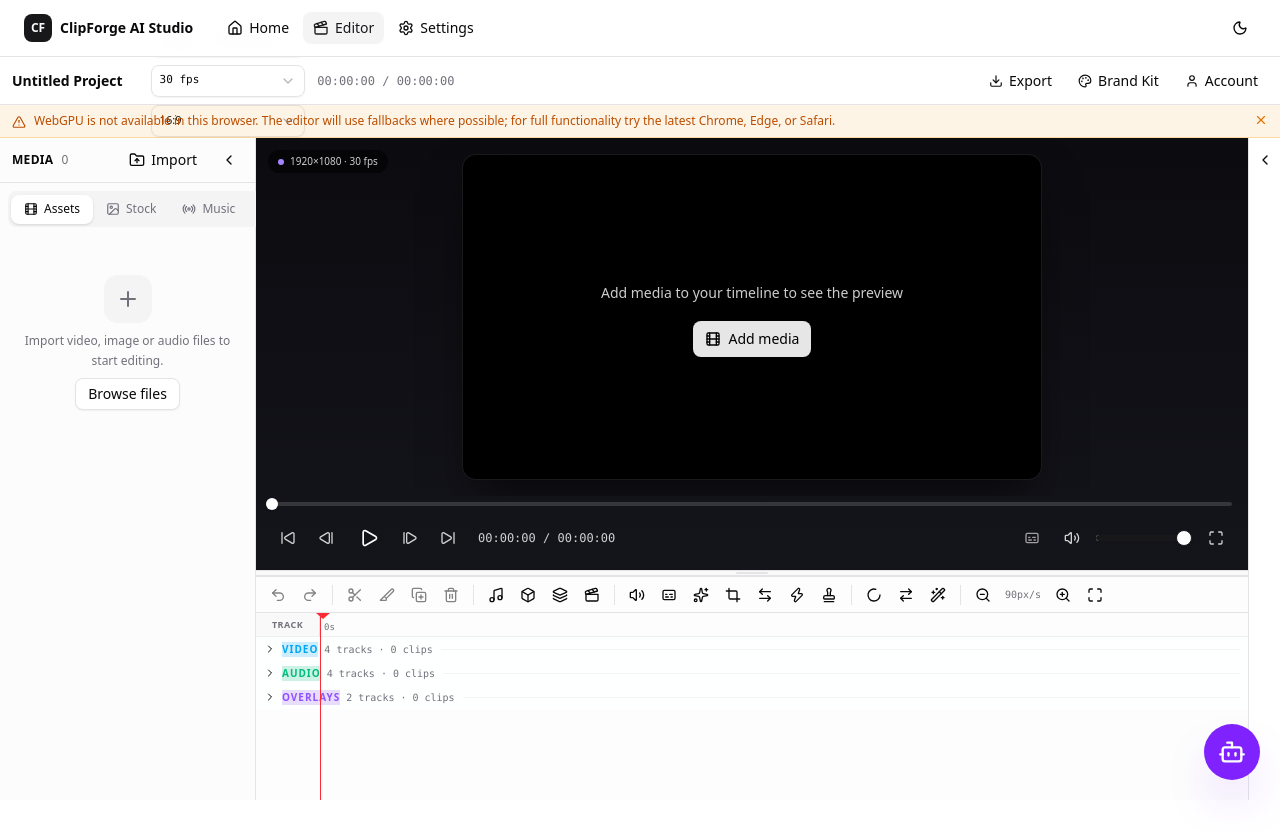
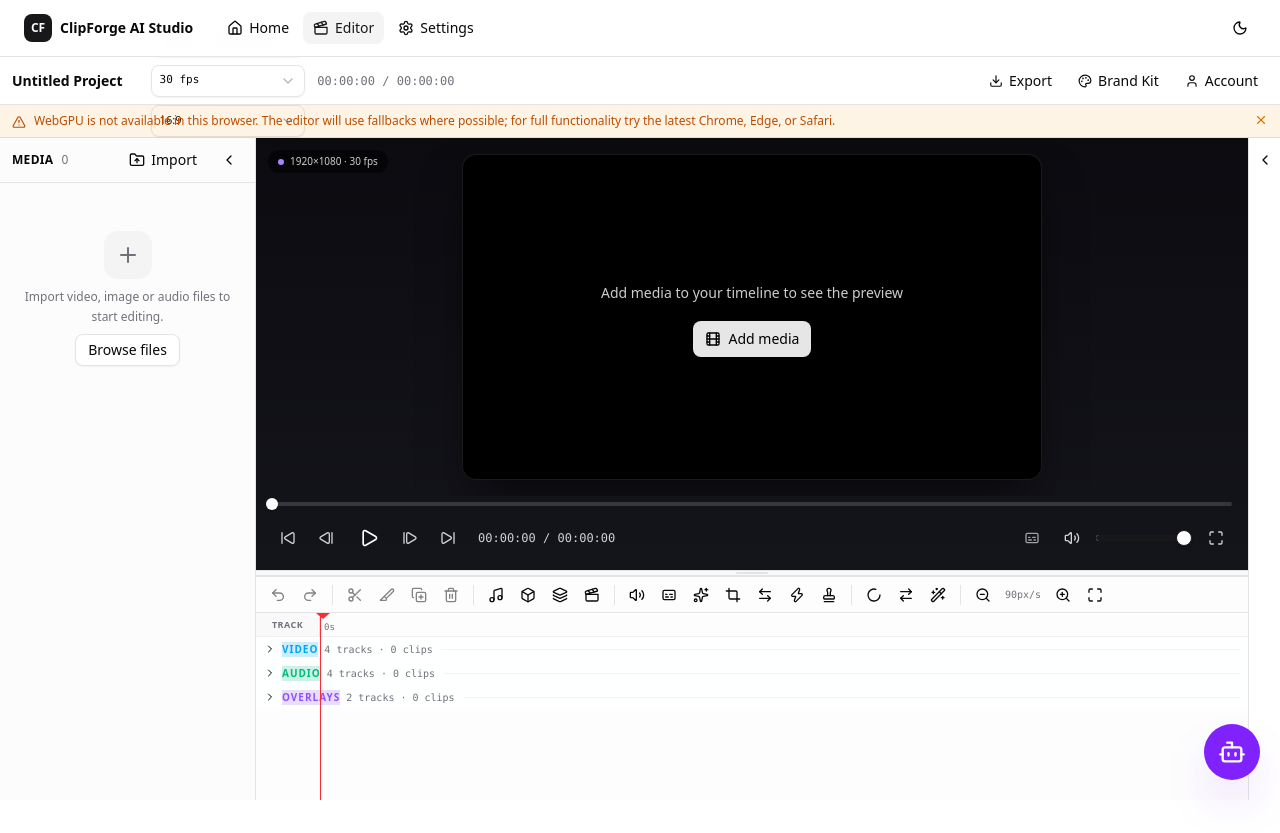
Before and after one commit to piyushmehta910/AI-Video-Editor, a React (Vite) app: page /editor in a window 1280 px wide. Built offline with nearby package versions, Linux system fonts and the light colour scheme.

Commit message:
Simplify left panel to Import + Asset list only

```diff
--- a/src/ui/media/MediaBrowser.tsx
+++ b/src/ui/media/MediaBrowser.tsx
@@ -1,16 +1,11 @@
 import * as React from 'react'
-import { Box, Check, ChevronLeft, Film, FolderUp, Image, Music, Plus, Radio, Scan, Smile, Trash2, Type } from 'lucide-react'
+import { Box, Check, ChevronLeft, Film, FolderUp, Image, Music, Plus, Scan, Trash2, Type } from 'lucide-react'
 import { useTimelineStore } from '@/stores/timelineStore'
 import type { Asset, TrackType } from '@/engine/types'
 import { Button } from '@/components/ui/button'
-import { Tabs, TabsContent, TabsList, TabsTrigger } from '@/components/ui/tabs'
 import { cn } from '@/lib/utils'
 import { formatSeconds } from '@/engine/types'
 import { analyzeAsset } from '@/api/llm/analysis'
-import { StockMediaSearch } from './StockMediaSearch'
-import { MusicSearch } from './MusicSearch'
-import { StickerSearch } from './StickerSearch'
-import { ModelSearch } from './ModelSearch'
 
 const ACCEPTED =
   '.mp4,.m4v,.mov,.webm,.mkv,.avi,.mpg,.mpeg,.ts,.ogv,.3gp,video/*,.mp3,.wav,.ogg,.m4a,.aac,.flac,.opus,audio/*,.jpg,.jpeg,.png,.gif,.webp,.avif,.bmp,.svg,image/*,.glb,.gltf,model/gltf-binary,model/gltf+json'
@@ -98,26 +93,7 @@ export function MediaBrowser({ onCollapse }: { onCollapse?: () => void }) {
         )}
       </div>
 
-      <Tabs defaultValue="assets" className="flex min-h-0 flex-1 flex-col gap-0">
-        <TabsList className="mx-2 mt-2 w-auto self-start rounded-md bg-muted">
-          <TabsTrigger value="assets" className="px-3 text-xs">
-            <Film className="size-3.5" /> Assets
-          </TabsTrigger>
-          <TabsTrigger value="stock" className="px-3 text-xs">
-            <Image className="size-3.5" /> Stock
-          </TabsTrigger>
-          <TabsTrigger value="music" className="px-3 text-xs">
-            <Radio className="size-3.5" /> Music
-          </TabsTrigger>
-          <TabsTrigger value="stickers" className="px-3 text-xs">
-            <Smile className="size-3.5" /> Stickers
-          </TabsTrigger>
-          <TabsTrigger value="models" className="px-3 text-xs">
-            <Box className="size-3.5" /> 3D
-          </TabsTrigger>
-        </TabsList>
-
-        <TabsContent value="assets" className="min-h-0 flex-1">
+      <div className="min-h-0 flex-1">
         <input
           ref={inputRef}
           type="file"
@@ -186,24 +162,7 @@ export function MediaBrowser({ onCollapse }: { onCollapse?: () => void }) {
             ))}
           </div>
         </div>
-        </TabsContent>
-
-        <TabsContent value="stock" className="min-h-0 flex-1 overflow-y-auto">
-          <StockMediaSearch />
-        </TabsContent>
-
-        <TabsContent value="music" className="min-h-0 flex-1 overflow-y-auto">
-          <MusicSearch />
-        </TabsContent>
-
-        <TabsContent value="stickers" className="min-h-0 flex-1 overflow-y-auto">
-          <StickerSearch />
-        </TabsContent>
-
-        <TabsContent value="models" className="min-h-0 flex-1 overflow-y-auto">
-          <ModelSearch />
-        </TabsContent>
-      </Tabs>
+      </div>
     </div>
   )
 }
```
Lines whose indentation alone changed are shown as unchanged.
